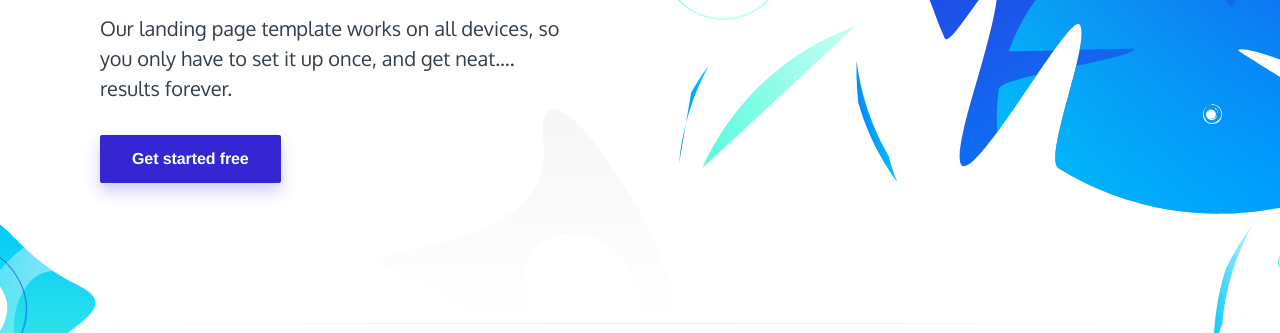
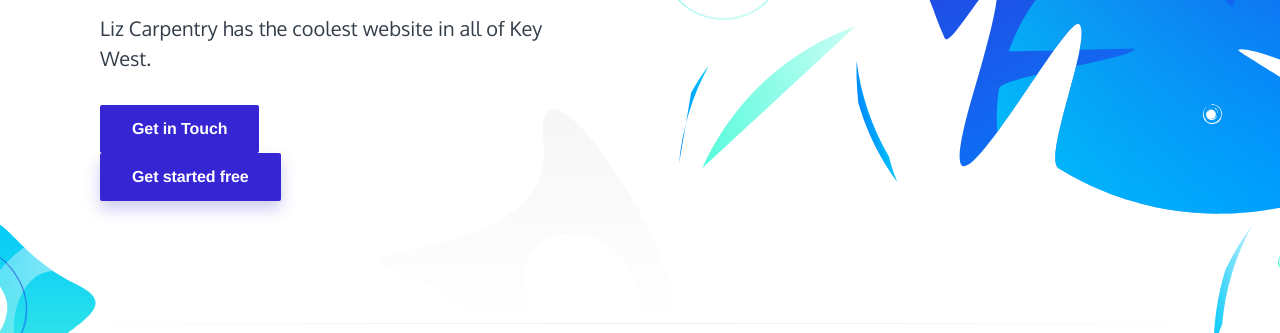
Before and after one commit to amatthew382/amatthew382.lizcarpentry.github.io, a plain HTML site: page index.html in a window 1280 px wide. Shown: the part 287-620 px from the top of the page. Drawn offline with nearby package versions, Linux system fonts and the light colour scheme.

Commit message:
Update index.html
test

```diff
--- a/index.html
+++ b/index.html
@@ -33,9 +33,21 @@
                     <div class="hero-inner">
 						<div class="hero-copy">
 	                        <h1 class="hero-title mt-0 is-revealing">Landing template for Liz Carpentry</h1>
-	                        <p class="hero-paragraph is-revealing">Our landing page template works on all devices, so you only have to set it up once, and get neat.... results forever.</p>
+	                        <p class="hero-paragraph is-revealing">Liz Carpentry has the coolest website in all of Key West.</p>
 	                        <p class="hero-cta mb-0 is-revealing">
-								<a class="button button-primary button-shadow" href="#">Get started free</a>
+
+	                        	<!-- MAILCHIMP -->
+
+	                        	<div>
+									<form action="https://amatthew.us19.list-manage.com/subscribe/post?u=a64b2e02a7f1bb8dadb1bd6e6&amp;id=b237345640" method="post" id="mc-embedded-subscribe-form" name="mc-embedded-subscribe-form" class="validate" target="_blank" novalidate>
+  								<div class="clear" id="learn">
+    								<input type="submit" value="Get in Touch" name="subscribe" class="button button-primary button-success">
+ 								 </div>
+									</form>
+								</div>
+								<a class="button button-primary button-shadow" href="">Get started free</a>
+
+								<!-- MAILCHIMP END -->
 							</p>
 						</div>
 						<div class="hero-illustration">
```
